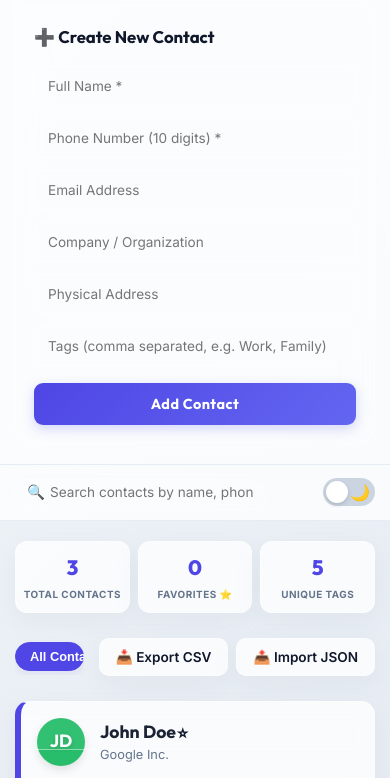
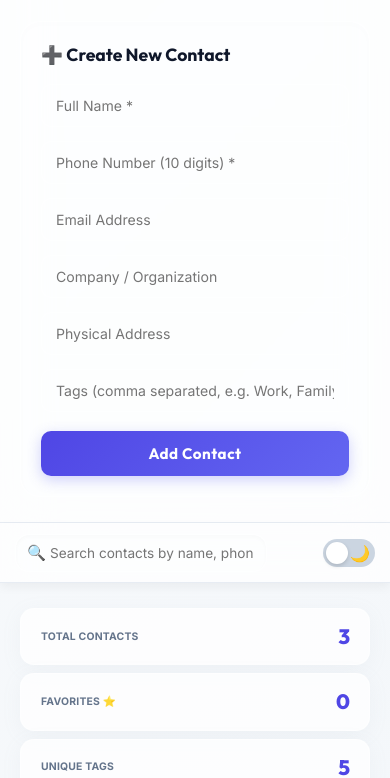
Before and after one commit to arfakunnur/smart-phonebook, a plain HTML site: page client/index.html in a window 390 px wide. Shown: the part 101-879 px from the top of the page. Drawn offline with Linux system fonts and the light colour scheme; no server answers.

Commit message:
fix: restore flawless mobile responsive design scrolling mechanics and prevent layouts overlapping

```diff
--- a/client/modern.css
+++ b/client/modern.css
@@ -1,5 +1,5 @@
 /* =======================================================
-   SMART PHONEBOOK - CRM DASHBOARD STYLING
+   SMART PHONEBOOK - CRM RESPONSIVE DASHBOARD STYLING
    ======================================================= */
 
 /* Import Google Fonts */
@@ -8,11 +8,13 @@
 /* Color Variables - Dark / Light Modes */
 :root {
   /* Light Mode Palette */
-  --bg-app: linear-gradient(135deg, #f1f5f9, #e2e8f0);
+  --bg-app: linear-gradient(135deg, #f8fafc, #f1f5f9);
   --bg-card: rgba(255, 255, 255, 0.75);
-  --border-card: rgba(255, 255, 255, 0.45);
+  --bg-card-hover: rgba(255, 255, 255, 0.9);
+  --border-card: rgba(255, 255, 255, 0.5);
   --border-divider: rgba(226, 232, 240, 0.8);
-  --shadow-card: 0 8px 24px rgba(148, 163, 184, 0.12);
+  --shadow-card: 0 4px 20px rgba(148, 163, 184, 0.08);
+  --shadow-hover: 0 10px 30px rgba(99, 102, 241, 0.12);
   --text-main: #0f172a;
   --text-muted: #64748b;
   --primary: #4f46e5;
@@ -28,12 +30,14 @@
 
 [data-theme="dark"] {
   /* Dark Mode Palette */
-  --bg-app: linear-gradient(135deg, #0f172a, #1a1b3a);
-  --bg-card: rgba(15, 23, 42, 0.65);
-  --border-card: rgba(255, 255, 255, 0.08);
+  --bg-app: linear-gradient(135deg, #0f172a, #111827);
+  --bg-card: rgba(17, 24, 39, 0.65);
+  --bg-card-hover: rgba(31, 41, 55, 0.85);
+  --border-card: rgba(255, 255, 255, 0.05);
   --border-divider: rgba(255, 255, 255, 0.06);
-  --shadow-card: 0 10px 40px rgba(0, 0, 0, 0.35);
-  --text-main: #f1f5f9;
+  --shadow-card: 0 10px 30px rgba(0, 0, 0, 0.3);
+  --shadow-hover: 0 12px 35px rgba(0, 0, 0, 0.45);
+  --text-main: #f8fafc;
   --text-muted: #94a3b8;
   --primary: #6366f1;
   --primary-hover: #818cf8;
@@ -59,51 +63,35 @@ body {
   padding: 0 !important;
   transition: background 0.5s ease, color 0.3s ease;
   line-height: 1.5;
-  overflow: hidden; /* Main page container is layout split */
-}
-
-/* Scrollbar Styling for Scrollable Panels */
-::-webkit-scrollbar {
-  width: 6px;
-  height: 6px;
-}
-::-webkit-scrollbar-track {
-  background: transparent;
-}
-::-webkit-scrollbar-thumb {
-  background: rgba(99, 102, 241, 0.25);
-  border-radius: 99px;
-}
-::-webkit-scrollbar-thumb:hover {
-  background: rgba(99, 102, 241, 0.5);
+  overflow-x: hidden;
 }
 
 /* =======================================================
-   CRM LAYOUT STRUCTURE (DASHBOARD-GRID)
+   CRM LAYOUT STRUCTURE & SYSTEM
    ======================================================= */
 
 .dashboard-layout {
   display: flex;
   width: 100vw;
   height: 100vh;
-  overflow: hidden;
+  overflow: hidden; /* Perfect scroll isolation on desktop */
 }
 
-/* Sidebar Styling (Left Columns Panel) */
+/* Left Sidebar Navigation & Form Panel (Independent scroll) */
 .sidebar {
-  width: 320px;
+  width: 340px;
   background: var(--bg-card);
-  backdrop-filter: blur(20px) saturate(120%);
-  -webkit-backdrop-filter: blur(20px) saturate(120%);
+  backdrop-filter: blur(24px) saturate(120%);
+  -webkit-backdrop-filter: blur(24px) saturate(120%);
   border-right: 1px solid var(--border-divider) !important;
-  padding: 30px 24px;
+  padding: 40px 24px;
   display: flex;
   flex-direction: column;
-  gap: 25px;
+  gap: 30px;
   flex-shrink: 0;
   overflow-y: auto;
   z-index: 150;
-  transition: all 0.3s ease;
+  transition: all 0.3s cubic-bezier(0.4, 0, 0.2, 1);
 }
 
 .sidebar-brand {
@@ -113,7 +101,7 @@ body {
 .sidebar-brand h2 {
   font-family: var(--font-heading);
   font-weight: 800;
-  font-size: 1.6rem;
+  font-size: 1.7rem;
   background: linear-gradient(135deg, var(--primary), #a855f7);
   -webkit-background-clip: text;
   -webkit-text-fill-color: transparent;
@@ -122,42 +110,44 @@ body {
 
 .sidebar-brand p {
   font-size: 0.75rem;
-  font-weight: 600;
+  font-weight: 700;
   text-transform: uppercase;
   color: var(--text-muted);
-  letter-spacing: 1px;
+  letter-spacing: 1.5px;
+  margin-top: 3px;
 }
 
-/* Sidebar Contact Form */
+/* Dynamic Add/Edit Contact Form */
 #contactForm {
-  background: rgba(255, 255, 255, 0.03);
+  background: rgba(255, 255, 255, 0.02);
   border: 1px solid var(--border-card);
-  border-radius: 18px;
-  padding: 18px;
+  border-radius: 20px;
+  padding: 20px;
   display: flex;
   flex-direction: column;
-  gap: 12px;
+  gap: 14px;
+  box-shadow: inset 0 2px 8px rgba(0, 0, 0, 0.01);
 }
 
 #contactForm h3 {
   font-family: var(--font-heading);
-  font-size: 1.05rem;
+  font-size: 1.1rem;
   font-weight: 700;
   color: var(--text-main);
-  margin-bottom: 4px;
+  margin-bottom: 2px;
 }
 
 #contactForm input {
   width: 100% !important;
   margin: 0 !important;
-  padding: 11px 13px !important;
+  padding: 12px 14px !important;
   font-family: var(--font-body);
-  font-size: 0.85rem;
+  font-size: 0.88rem;
   color: var(--text-main);
   background: rgba(255, 255, 255, 0.04);
   border: 1px solid var(--border-card) !important;
-  border-radius: 9px !important;
-  transition: all 0.25s ease;
+  border-radius: 10px !important;
+  transition: all 0.2s ease;
 }
 
 #contactForm input:focus {
@@ -169,27 +159,27 @@ body {
 
 #contactForm button[type="submit"] {
   width: 100% !important;
-  padding: 12px !important;
+  padding: 13px !important;
   font-family: var(--font-heading);
   font-weight: 700;
-  font-size: 0.9rem;
+  font-size: 0.95rem;
   letter-spacing: 0.5px;
   color: white;
   background: linear-gradient(135deg, var(--primary), #6366f1) !important;
   border: none !important;
-  border-radius: 9px !important;
+  border-radius: 10px !important;
   cursor: pointer;
   transition: all 0.3s cubic-bezier(0.4, 0, 0.2, 1) !important;
   margin-top: 5px;
-  box-shadow: 0 4px 12px rgba(99, 102, 241, 0.25);
+  box-shadow: 0 4px 14px rgba(99, 102, 241, 0.3);
 }
 
 #contactForm button[type="submit"]:hover {
   transform: translateY(-2px) scale(1.01) !important;
-  box-shadow: 0 6px 15px rgba(99, 102, 241, 0.4);
+  box-shadow: 0 8px 20px rgba(99, 102, 241, 0.45);
 }
 
-/* Right Side Content Area */
+/* Right Content Area Box */
 .content-area {
   flex: 1;
   display: flex;
@@ -199,43 +189,43 @@ body {
   position: relative;
 }
 
-/* Fixed/Sticky Topbar (Header Search Area) */
+/* Fixed topbar style header */
 .topbar {
-  height: 70px;
+  height: 80px;
   background: var(--bg-card);
-  backdrop-filter: blur(20px) saturate(120%);
-  -webkit-backdrop-filter: blur(20px) saturate(120%);
+  backdrop-filter: blur(24px) saturate(120%);
+  -webkit-backdrop-filter: blur(24px) saturate(120%);
   border-bottom: 1px solid var(--border-divider);
-  padding: 0 30px;
+  padding: 0 40px;
   display: flex;
   align-items: center;
   justify-content: space-between;
-  gap: 20px;
+  gap: 25px;
   flex-shrink: 0;
   z-index: 100;
   position: sticky;
   top: 0;
 }
 
-/* CRM Search field styling */
+/* CRM Search bar input wrapper */
 .search-wrapper {
   position: relative;
   flex: 1;
-  max-width: 580px;
+  max-width: 620px;
 }
 
 #searchInput {
   width: 100% !important;
-  padding: 11px 16px 11px 40px !important;
+  padding: 12px 16px 12px 42px !important;
   margin: 0 !important;
   font-family: var(--font-body);
-  font-size: 0.9rem;
+  font-size: 0.92rem;
   color: var(--text-main);
   background: rgba(255, 255, 255, 0.05);
   border: 1px solid var(--border-card) !important;
-  border-radius: 12px !important;
+  border-radius: 14px !important;
   transition: all 0.25s cubic-bezier(0.4, 0, 0.2, 1);
-  box-shadow: inset 0 2px 4px rgba(0, 0, 0, 0.01);
+  box-shadow: inset 0 2px 4px rgba(0, 0, 0, 0.02);
 }
 
 #searchInput:focus {
@@ -247,15 +237,15 @@ body {
 
 .search-icon {
   position: absolute;
-  left: 14px;
+  left: 15px;
   top: 50%;
   transform: translateY(-50%);
   color: var(--text-muted);
   pointer-events: none;
-  font-size: 1rem;
+  font-size: 1.05rem;
 }
 
-/* Theme Switch Toggle Slider */
+/* Theme Toggle Switch */
 .theme-switch-wrapper {
   display: flex;
   align-items: center;
@@ -311,65 +301,68 @@ body {
   transform: translateX(24px);
 }
 
-/* Scrollable Main Content Frame */
+/* Scrollable Main Content Port */
 .main-content {
   flex: 1;
-  padding: 30px;
+  padding: 40px;
   overflow-y: auto;
   display: flex;
   flex-direction: column;
-  gap: 25px;
+  gap: 30px;
 }
 
 /* Statistics Dashboard Grid */
 .stats-dashboard {
   display: grid;
   grid-template-columns: repeat(3, 1fr);
-  gap: 15px;
+  gap: 20px;
 }
 
 .stat-card {
   background: var(--bg-card);
   border: 1px solid var(--border-card);
-  border-radius: 16px;
-  padding: 18px 15px;
+  border-radius: 20px;
+  padding: 20px 15px;
   text-align: center;
-  transition: all 0.3s ease;
+  transition: all 0.3s cubic-bezier(0.4, 0, 0.2, 1);
   box-shadow: var(--shadow-card);
 }
 
 .stat-card:hover {
-  transform: translateY(-2px);
+  transform: translateY(-3px);
   background: var(--primary-light);
   border-color: var(--primary);
+  box-shadow: 0 8px 24px rgba(99, 102, 241, 0.12);
 }
 
 .stat-value {
   font-family: var(--font-heading);
-  font-size: 1.8rem;
+  font-size: 2.1rem;
   font-weight: 800;
   color: var(--primary);
   margin-bottom: 4px;
+  letter-spacing: -1px;
 }
 
 .stat-label {
   font-size: 0.72rem;
-  font-weight: 700;
+  font-weight: 750;
   text-transform: uppercase;
-  letter-spacing: 0.5px;
+  letter-spacing: 0.8px;
   color: var(--text-muted);
 }
 
-/* Actions & Utilities Bar */
+/* Actions Utility Panel Bar */
 .action-bar {
   display: flex;
   justify-content: space-between;
   align-items: center;
-  gap: 15px;
+  gap: 20px;
   flex-wrap: wrap;
+  padding-bottom: 5px;
 }
 
-/* Horizontal Swipe Tag Filters Bar */
+/* Horizontal Touch Swipe Tags Filters chip strip */
 .tag-filters-container {
   display: flex;
   align-items: center;
@@ -381,29 +374,35 @@ body {
   min-width: 0;
   padding: 4px 0;
   -webkit-overflow-scrolling: touch;
+
+  /* Hide scrollbar for standard browsers */
+  scrollbar-width: none; /* Firefox */
+  -ms-overflow-style: none; /* IE 10+ */
 }
 
-/* Hide scrollbar for swiping */
+/* Hide scrollbar for webkit (Chrome, Safari) */
 .tag-filters-container::-webkit-scrollbar {
   display: none;
+  width: 0;
+  height: 0;
 }
 
 .filter-label {
   font-size: 0.75rem;
-  font-weight: 750;
+  font-weight: 800;
   color: var(--text-muted);
   text-transform: uppercase;
-  letter-spacing: 0.5px;
-  margin-right: 4px;
+  letter-spacing: 0.8px;
+  margin-right: 6px;
   flex-shrink: 0;
 }
 
 .tag-chip {
-  padding: 6px 14px;
+  padding: 7px 15px;
   border-radius: 99px;
   background: var(--bg-card);
   border: 1px solid var(--border-card);
-  font-size: 0.8rem;
+  font-size: 0.82rem;
   font-weight: 600;
   color: var(--text-muted);
   cursor: pointer;
@@ -415,27 +414,27 @@ body {
   background: var(--primary) !important;
   color: white !important;
   border-color: var(--primary) !important;
-  box-shadow: 0 4px 10px var(--primary-light);
+  box-shadow: 0 4px 12px var(--primary-light);
 }
 
-/* Backup and Export Utilities */
+/* CSV and backup utilities buttons */
 .backup-btn {
   display: flex;
   align-items: center;
   justify-content: center;
   gap: 8px;
   width: auto !important;
-  padding: 10px 16px !important;
+  padding: 11px 18px !important;
   background: var(--bg-card) !important;
   color: var(--text-main) !important;
   border: 1px solid var(--border-card) !important;
-  border-radius: 10px !important;
+  border-radius: 12px !important;
   font-family: var(--font-body);
   font-weight: 600;
   font-size: 0.85rem;
   cursor: pointer;
   white-space: nowrap;
-  transition: all 0.3s ease !important;
+  transition: all 0.3s cubic-bezier(0.4, 0, 0.2, 1) !important;
   box-shadow: var(--shadow-card);
 }
 
@@ -444,6 +443,7 @@ body {
   border-color: var(--primary) !important;
   color: var(--primary) !important;
   transform: translateY(-2px) !important;
+  box-shadow: 0 6px 15px rgba(99, 102, 241, 0.15);
 }
 
 /* Contact List Layout - Multi-column Responsive Grid */
@@ -458,8 +458,8 @@ body {
   background: var(--bg-card) !important;
   border: 1px solid var(--border-card) !important;
   border-left: 6px solid var(--primary) !important;
-  border-radius: 18px !important;
-  padding: 20px !important;
+  border-radius: 20px !important;
+  padding: 22px !important;
   margin-top: 0 !important;
   display: flex;
   flex-direction: column;
@@ -471,18 +471,19 @@ body {
 
 .contact-card:hover {
   transform: translateY(-6px) !important;
-  box-shadow: 0 12px 25px rgba(0, 0, 0, 0.12) !important;
+  box-shadow: var(--shadow-hover) !important;
+  background: var(--bg-card-hover) !important;
   border-color: rgba(99, 102, 241, 0.3) !important;
 }
 
-/* Star/Favorite Icon */
+/* Star/Favorite Star Icon */
 .star-btn-card {
   position: absolute;
-  top: 15px;
-  right: 15px;
+  top: 18px;
+  right: 18px;
   background: transparent !important;
   border: none !important;
-  font-size: 1.3rem !important;
+  font-size: 1.35rem !important;
   color: var(--text-muted) !important;
   width: auto !important;
   padding: 0 !important;
@@ -492,12 +493,12 @@ body {
 
 .star-btn-card:hover {
   color: var(--accent-star) !important;
-  transform: scale(1.2) !important;
+  transform: scale(1.25) !important;
 }
 
 .star-btn-card.starred {
   color: var(--accent-star) !important;
-  filter: drop-shadow(0 0 2px rgba(234, 179, 8, 0.5));
+  filter: drop-shadow(0 0 3px rgba(234, 179, 8, 0.45));
 }
 
 /* Header Avatar + Info inside Cards */
@@ -519,7 +520,7 @@ body {
   align-items: center;
   justify-content: center;
   font-family: var(--font-heading);
-  font-weight: 700;
+  font-weight: 750;
   font-size: 1.1rem;
   color: white;
   text-shadow: 0 2px 4px rgba(0,0,0,0.15);
@@ -847,49 +848,52 @@ body {
   }
 }
 
-/* ========================================================
-   RESPONSIVE DESIGN BREAKPOINTS (MOBILE & TABLET FIRST)
-   ======================================================== */
+/* =====================================================================
+   RESPONSIVE DESIGN BREAKPOINTS (COLLAPSIBLE MOBILE-FIRST GRID REWRITE)
+   ===================================================================== */
 
-/* Desktop layout adjusts slightly on small desktops/tablets */
+/* Tablet Optimization */
 @media (max-width: 1024px) {
   .sidebar {
-    width: 280px;
-    padding: 20px;
+    width: 290px;
+    padding: 30px 20px;
   }
   .topbar {
-    padding: 0 20px;
+    padding: 0 25px;
+    height: 70px;
   }
   .main-content {
-    padding: 20px;
+    padding: 25px;
   }
   #contactList {
     grid-template-columns: repeat(2, 1fr);
   }
 }
 
-/* Collapsible SaaS Layout on Large Tablets & Small Viewports */
+/* SaaS Grid Layout Collapse & natural scrolling for all screens below 992px */
 @media (max-width: 992px) {
   body {
-    overflow: auto; /* Allow the entire page to scroll vertically on mobile */
+    overflow: auto !important; /* Enable native document page scrolling */
   }
 
   .dashboard-layout {
+    display: flex;
     flex-direction: column;
+    width: 100%;
     height: auto;
-    width: 100%;
     overflow: visible;
   }
 
-  /* Fixed sticky topbar stays at very top of mobile screen */
+  /* Fixed sticky topbar stays locked at absolute top of mobile viewport */
   .topbar {
     position: sticky;
     top: 0;
     width: 100%;
-    height: 60px;
-    padding: 0 15px;
-    border-bottom: 1px solid var(--border-divider);
-    z-index: 200;
+    height: 65px;
+    padding: 0 20px;
+    z-index: 1000;
+    box-shadow: 0 4px 10px rgba(0,0,0,0.05);
+    background: var(--bg-card);
   }
 
   .search-wrapper {
@@ -898,23 +902,26 @@ body {
 
   /* Sidebar stacks below the topbar */
   .sidebar {
+    width: 100% !important;
+    height: auto !important;
+    overflow-y: visible !important;
+    border-right: none !important;
+    border-bottom: 1px solid var(--border-divider) !important;
+    padding: 25px 20px;
+  }
+
+  /* Content area takes natural stream height scroll */
+  .content-area {
     width: 100%;
     height: auto;
-    overflow-y: visible;
-    border-right: none !important;
-    border-bottom: 1px solid var(--border-divider) !important;
-    padding: 20px 15px;
-  }
-
-  /* Content area takes remaining page scroll flow */
-  .content-area {
-    height: auto;
+    display: block;
     overflow: visible;
   }
 
   .main-content {
-    padding: 20px 15px;
-    overflow-y: visible;
+    padding: 25px 20px;
+    overflow: visible;
+    height: auto;
   }
 
   .stats-dashboard {
@@ -922,10 +929,37 @@ body {
   }
 }
 
-/* Mobile Phones viewports */
+/* Small Tablets & Large Phones (<= 768px) */
+@media (max-width: 768px) {
+  /* Action Bar collapses to vertical stack to prevent overlaps */
+  .action-bar {
+    flex-direction: column;
+    align-items: stretch;
+    gap: 15px;
+  }
+
+  .tag-filters-container {
+    width: 100%;
+  }
+
+  .action-bar div[style*="display: flex"] {
+    width: 100%;
+    display: grid !important;
+    grid-template-columns: repeat(2, 1fr);
+    gap: 10px;
+  }
+
+  .backup-btn {
+    width: 100% !important;
+    padding: 12px !important;
+  }
+}
+
+/* Mobile Phones (<= 600px) */
 @media (max-width: 600px) {
   .topbar {
-    height: 56px;
+    height: 60px;
+    padding: 0 15px;
   }
 
   .search-wrapper {
@@ -934,41 +968,42 @@ body {
 
   #searchInput {
     font-size: 0.85rem;
-    padding: 9px 12px 9px 34px !important;
+    padding: 10px 12px 10px 34px !important;
   }
 
   .search-icon {
     left: 12px;
-    font-size: 0.9rem;
+    font-size: 0.95rem;
   }
 
-  /* Compact stats on small screens */
+  /* Compact Dashboard Stats */
   .stats-dashboard {
-    gap: 8px;
+    gap: 10px;
   }
 
   .stat-card {
-    padding: 10px 5px;
-    border-radius: 12px;
+    padding: 12px 8px;
+    border-radius: 14px;
   }
 
   .stat-value {
-    font-size: 1.3rem;
+    font-size: 1.4rem;
   }
 
   .stat-label {
-    font-size: 0.62rem;
+    font-size: 0.65rem;
+    letter-spacing: 0.2px;
   }
 
-  /* 1-Column contacts grid on mobile */
+  /* Exactly 1-Column contacts grid layout on mobile screens */
   #contactList {
-    grid-template-columns: 1fr;
-    gap: 12px;
+    grid-template-columns: 1fr !important;
+    gap: 15px;
   }
 
   .contact-card {
-    padding: 16px !important;
-    border-radius: 14px !important;
+    padding: 18px !important;
+    border-radius: 16px !important;
   }
 
   .card-actions button {
@@ -981,11 +1016,11 @@ body {
     width: 95%;
   }
 
-  /* Shift Toast Container on mobile to bottom middle */
+  /* Toast messages centered on mobile screens */
   .toast-container {
-    left: 10px;
-    right: 10px;
-    bottom: 15px;
+    left: 15px;
+    right: 15px;
+    bottom: 20px;
     align-items: center;
   }
 
@@ -994,24 +1029,24 @@ body {
   }
 }
 
-/* Extremely Small Phones */
-@media (max-width: 380px) {
+/* Extremely Small Phones (< 400px) */
+@media (max-width: 400px) {
   .stats-dashboard {
     grid-template-columns: 1fr;
-    gap: 6px;
+    gap: 8px;
   }
 
   .stat-card {
     display: flex;
     justify-content: space-between;
     align-items: center;
-    padding: 10px 15px;
+    padding: 12px 20px;
     text-align: left;
   }
 
   .stat-value {
     margin-bottom: 0;
-    font-size: 1.2rem;
+    font-size: 1.3rem;
     order: 2;
   }
 
```
